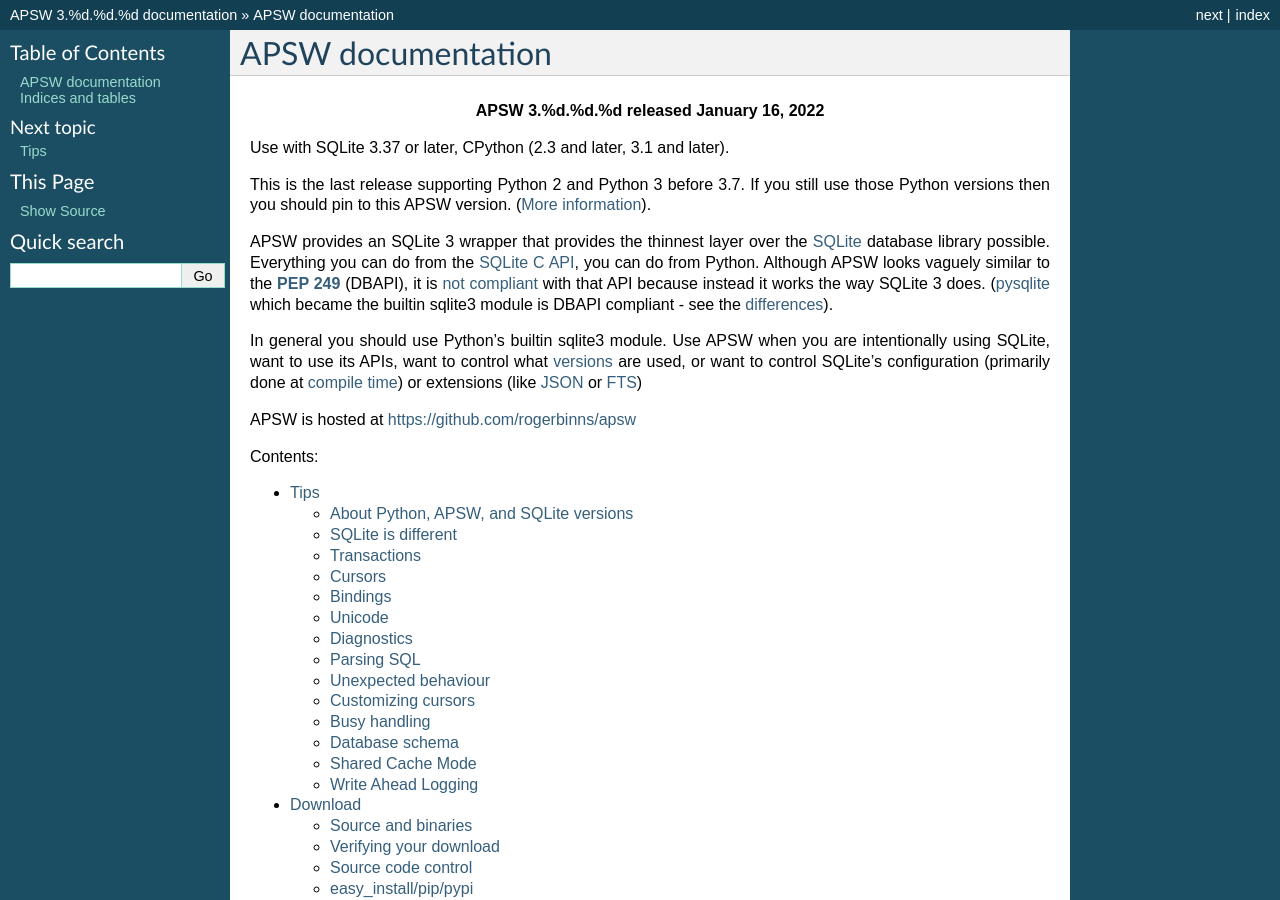
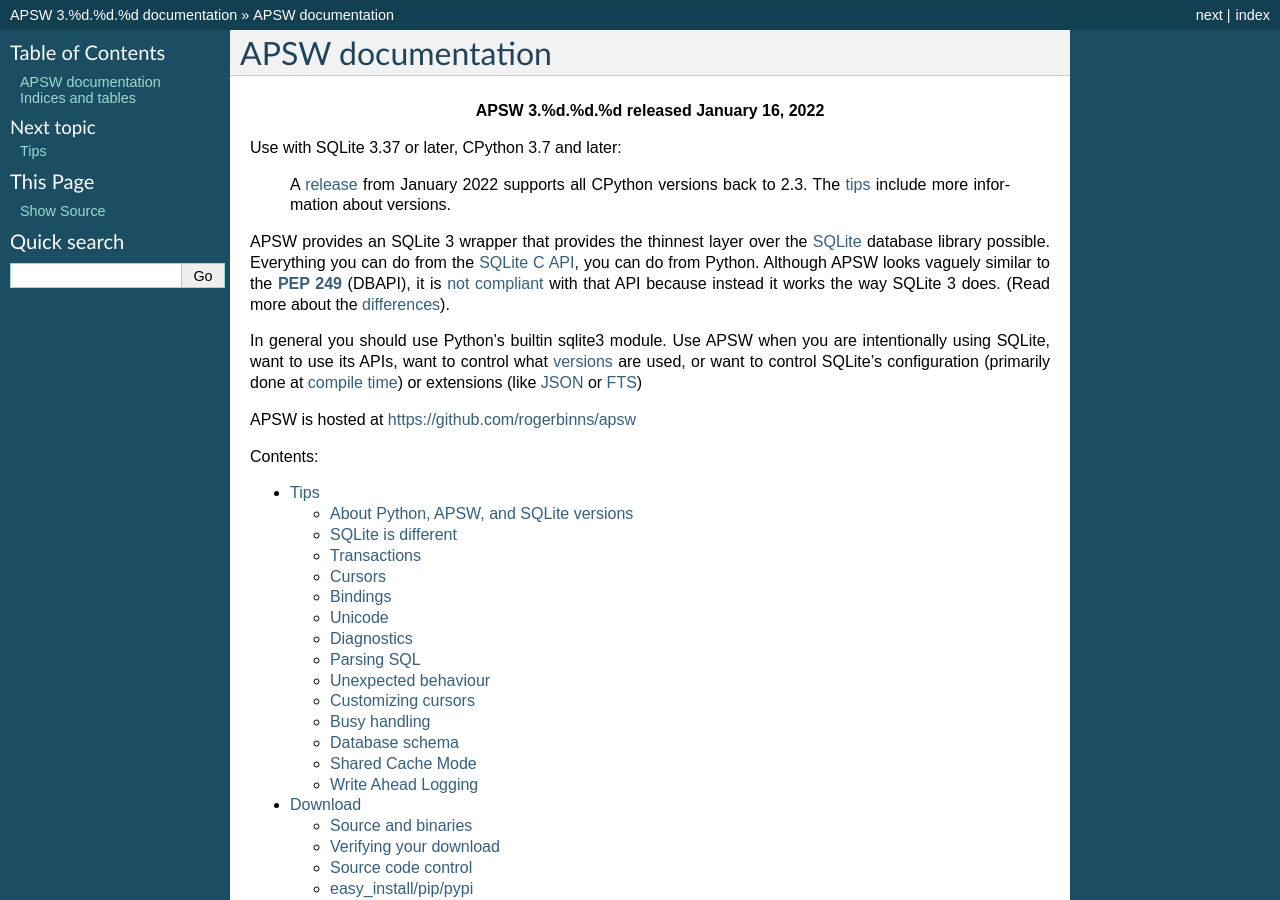
Before and after one commit to rogerbinns/apsw, a Sphinx documentation site: the page built from doc/index.rst, in a window 1280 px wide and 900 px high. Built offline with Sphinx 7.4.7, drawn with Linux system fonts in a browser that asks for light colours; pages that are not in the unit, such as notebooks, are missing from menus; the version number is read from the project's files by our own code.

Commit message:
Doc updates

```diff
--- a/doc/index.rst
+++ b/doc/index.rst
@@ -3,12 +3,13 @@ APSW documentation
 
 .. centered:: APSW |version| released |today|
 
-Use with SQLite 3.37 or later, CPython (2.3 and later, 3.1 and later).
+Use with SQLite 3.37 or later, CPython 3.7 and later:
 
-This is the last release supporting Python 2 and Python 3 before 3.7.
-If you still use those Python versions then you should pin to this
-APSW version.  (`More information
-<https://www.rogerbinns.com/blog/apsw-ending-python2early3.html>`__).
+  A `release
+  <https://www.rogerbinns.com/blog/apsw-ending-python2early3.html>`__
+  from January 2022 supports all CPython versions back to 2.3.  The
+  `tips <https://rogerbinns.github.io/apsw/tips.html>`__ include more
+  information about versions.
 
 APSW provides an SQLite 3 wrapper that provides the thinnest layer
 over the `SQLite <https://sqlite.org>`_ database library possible.
@@ -16,9 +17,7 @@ Everything you can do from the `SQLite C API
 <https://sqlite.org/c3ref/intro.html>`_, you can do from Python.
 Although APSW looks vaguely similar to the :pep:`249` (DBAPI), it is
 :ref:`not compliant <dbapinotes>` with that API because instead it
-works the way SQLite 3 does. (`pysqlite
-<https://github.com/ghaering/pysqlite>`_ which became the builtin
-sqlite3 module is DBAPI compliant - see the :ref:`differences
+works the way SQLite 3 does. (Read more about the :ref:`differences
 <pysqlitediffs>`).
 
 In general you should use Python's builtin sqlite3 module.  Use APSW
--- a/doc/pysqlite.rst
+++ b/doc/pysqlite.rst
@@ -6,7 +6,7 @@ pysqlite differences
 .. currentmodule:: apsw
 
 The `sqlite3 <https://docs.python.org/3/library/sqlite3.html>`__
-standard module` and APSW approached the problem of providing access
+standard module and APSW approached the problem of providing access
 to SQLite from Python from fundamentally different directions.
 
 APSW provides access in whatever way is normal for SQLite.  It makes
@@ -40,7 +40,7 @@ module:
 
 * You can use the same :class:`Connection` across threads with APSW
   without needing any additional level of locking.  sqlite3 `requires
-  <https://docs.python.org/3/library/sqlite3.html?highlight=sqlite#sqlite3.threadsafety>`__`
+  <https://docs.python.org/3/library/sqlite3.html?highlight=sqlite#sqlite3.threadsafety>`__
   that the :class:`Connection` and any :class:`cursors <Cursor>` are
   used in the same thread.  You can disable its checking, but unless
   you are very careful with your own mutexes you will have a crash or
```
